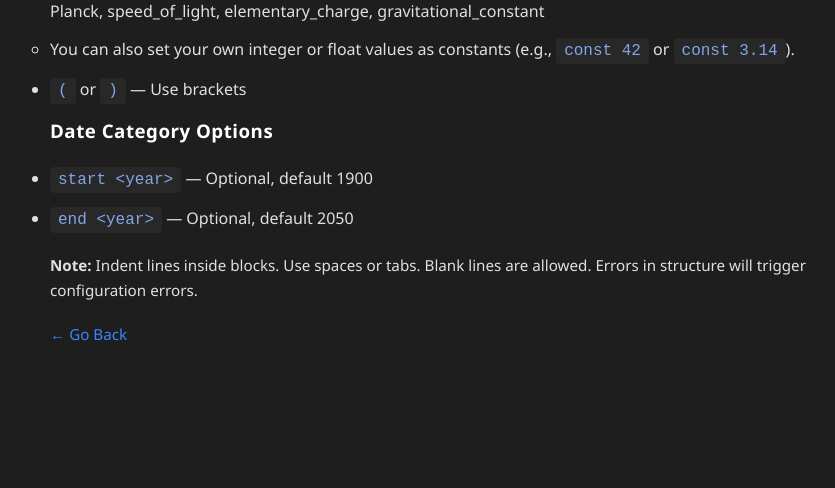
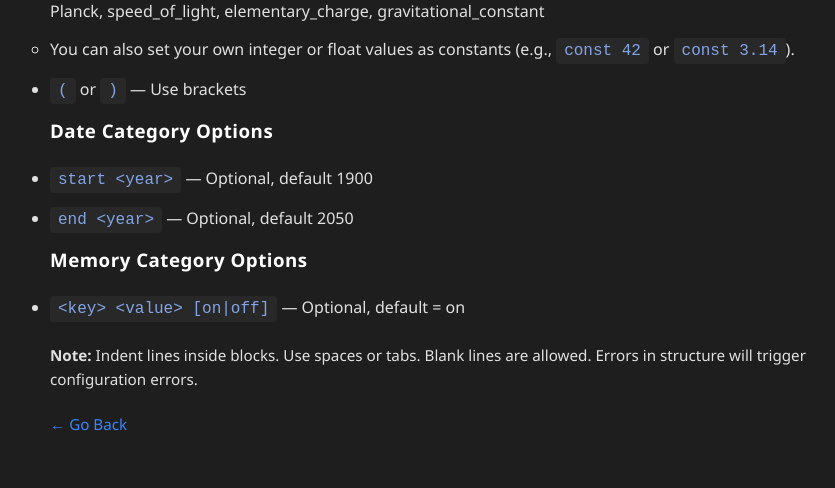
Before and after one commit to SiulRek/MentalMathChallange, a Flask app: page /help in a window 1280 px wide. Shown: the part 723-1211 px from the top of the page, without its empty margins (210-1045 px from the left). Before the commit the page ends 1064 px from the top, so only its background shows below. Run offline with Flask 3, Linux system fonts and the light colour scheme.

Commit message:
Document memory category quizzes

```diff
--- a/src/quiz/__init__.py
+++ b/src/quiz/__init__.py
@@ -17,7 +17,7 @@ def parse_blueprint_from_text(blueprint_text):
 
     <category>: <count>
 
-    - <category>: 'math' or 'date'
+    - <category>: 'math', 'date', or 'memory'
     - <count>: number of expressions to generate
 
     For 'math', the block must include indented lines specifying elements:
@@ -41,6 +41,9 @@ def parse_blueprint_from_text(blueprint_text):
     For 'date', valid indented lines include:
         - start <year>              # Optional, default = 1900
         - end <year>                # Optional, default = 2050
+
+    For 'memory', valid indented lines include:
+        - <key> <value> [on|off]   # Optional, default = on
 
     Lines may be indented using spaces or tabs. Blank lines are allowed.
     Malformed input will raise a UserConfigError.
--- a/src/templates/help.html
+++ b/src/templates/help.html
@@ -56,6 +56,11 @@
       <li><code>end &lt;year&gt;</code> — Optional, default 2050</li>
     </ul>
 
+    <h3>Memory Category Options</h3>
+    <ul>
+      <li><code>&lt;key&gt; &lt;value&gt; [on|off]</code> — Optional, default = on</li>
+    </ul>
+
     <p>
       <strong>Note:</strong> Indent lines inside blocks. Use spaces or tabs. Blank lines are allowed.
       Errors in structure will trigger configuration errors.
```
